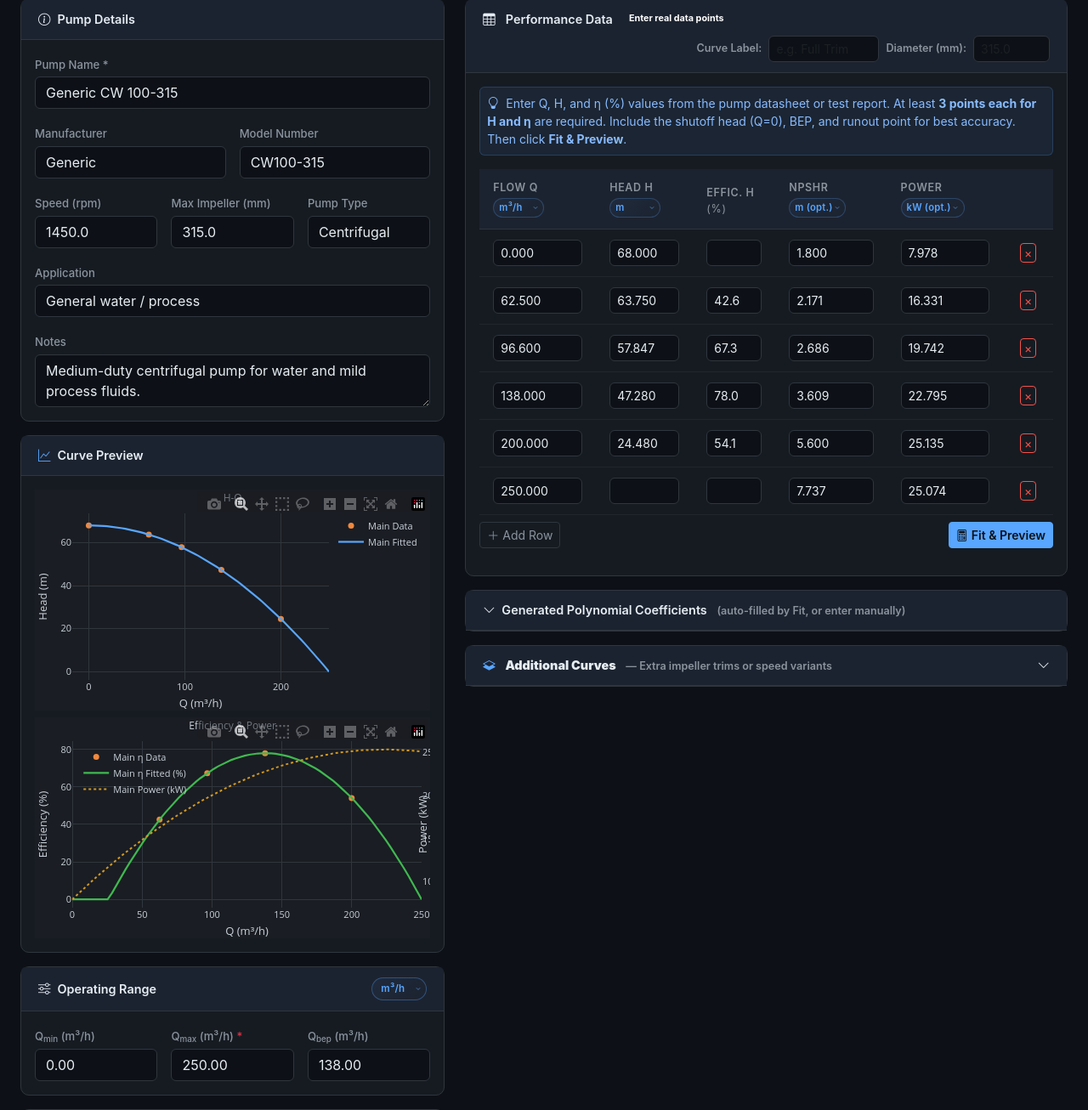
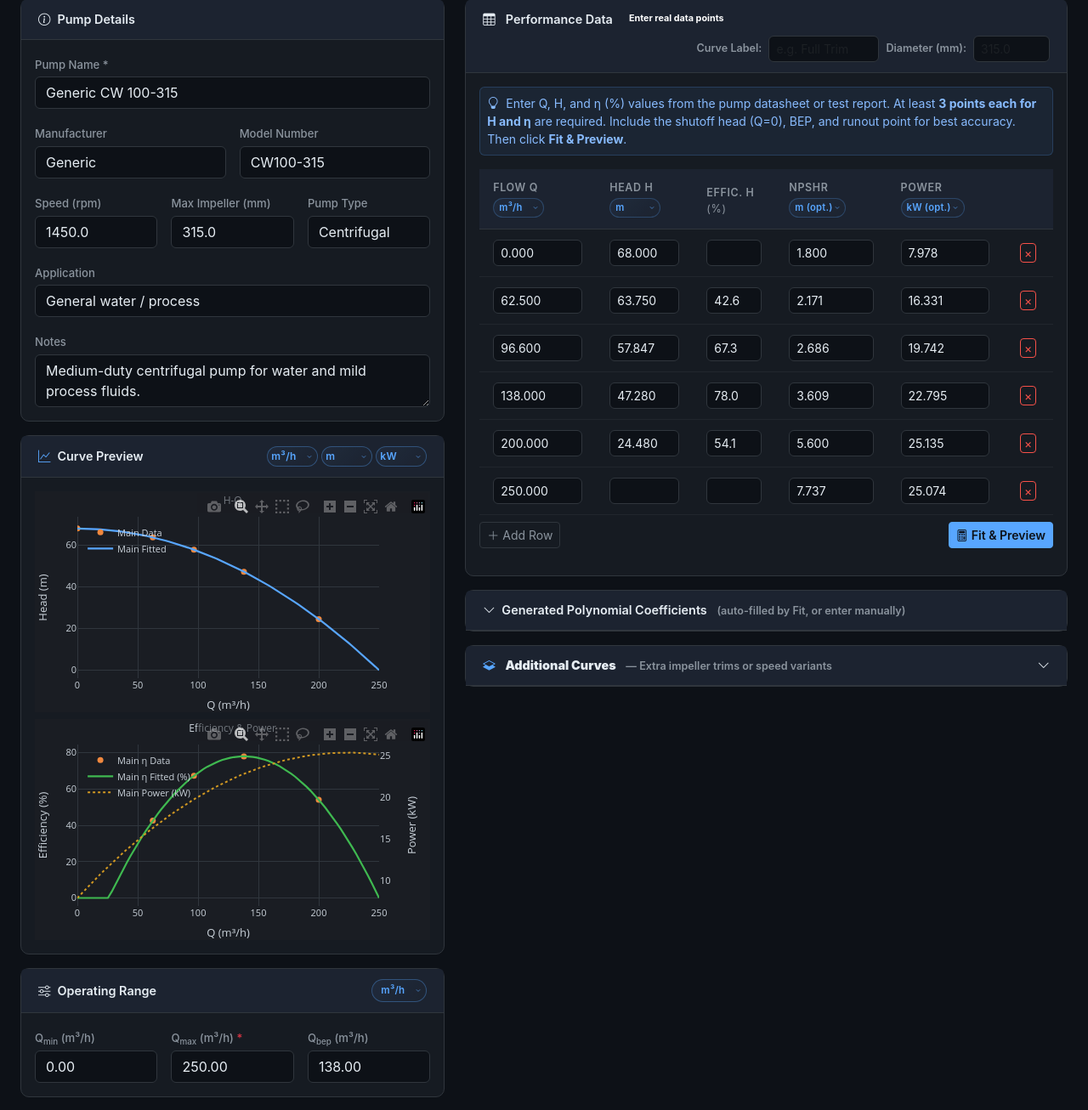
Before and after one commit to nevermabvuu/PumpMasterPro, a Flask app: page /pump-data/edit/6 in a window 1280 px wide. Shown: the part 159-1465 px from the top of the page at 85% size. Run offline with Flask 3, Linux system fonts and the light colour scheme; some libraries are stand-ins or nearby versions.

Commit message:
Curve view- set graphs to same width and scale

```diff
--- a/Pump-Master-Pro/pump-app/static/js/pump_form.js
+++ b/Pump-Master-Pro/pump-app/static/js/pump_form.js
@@ -209,9 +209,21 @@ function initUnitSelectors() {
         recalcAllPowerRows();
       }
 
+      // After unit change, sync the preview dropdowns to match the new units
+      if (type === 'q') {
+        const previewSelect = document.getElementById('preview-unit-q');
+        if (previewSelect) previewSelect.value = toUnit;
+      } else if (type === 'h') {
+        const previewSelect = document.getElementById('preview-unit-h');
+        if (previewSelect) previewSelect.value = toUnit;
+      } else if (type === 'pow') {
+        const previewSelect = document.getElementById('preview-unit-pow');
+        if (previewSelect) previewSelect.value = toUnit;
+      }
+
       const previewEl = document.getElementById('curvePreview');
       if (previewEl && previewEl.style.display !== 'none' && lastFitResults) {
-        const { q_h: q_h_raw, q_eta: q_eta_raw } = getTableData('perfTable', false);
+        const { q_h: q_h_raw, q_eta: q_eta_raw } = getTableData('perfTable', true);
         buildPreviewCharts(lastFitResults, q_h_raw, q_eta_raw);
       }
 
@@ -222,6 +234,18 @@ function initUnitSelectors() {
 
   initOpRegionUnits();
   initPowerAutoCalc();
+  initPreviewUnitSelectors();
+}
+
+function initPreviewUnitSelectors() {
+  ['q', 'h', 'pow'].forEach(type => {
+    const el = document.getElementById(`preview-unit-${type}`);
+    if (el) {
+      el.addEventListener('change', () => {
+        refreshMainPreview();
+      });
+    }
+  });
 }
 
 /* ── Serialize current unit preferences to the hidden form field ────────── */
@@ -415,7 +439,7 @@ async function fitAndPreview() {
     // Build preview charts
     previewEl.style.display = 'block';
 
-    const { q_h: q_h_raw, q_eta: q_eta_raw } = getTableData('perfTable', false);
+    const { q_h: q_h_raw, q_eta: q_eta_raw } = getTableData('perfTable', true);
     buildPreviewCharts(d, q_h_raw, q_eta_raw);
 
     // Refresh coefficient display
@@ -438,10 +462,10 @@ function showStatus(type, msg) {
   el.textContent = msg;
 }
 
-function buildPreviewCharts(d, q_h_raw, q_eta_raw) {
-  const unitQ = document.getElementById('unit-q')?.value || 'm3h';
-  const unitH = document.getElementById('unit-h')?.value || 'm';
-  const unitPow = document.getElementById('unit-pow')?.value || 'kw';
+function buildPreviewCharts(d, q_h_si, q_eta_si) {
+  const unitQ = document.getElementById('preview-unit-q')?.value || document.getElementById('unit-q')?.value || 'm3h';
+  const unitH = document.getElementById('preview-unit-h')?.value || document.getElementById('unit-h')?.value || 'm';
+  const unitPow = document.getElementById('preview-unit-pow')?.value || document.getElementById('unit-pow')?.value || 'kw';
 
   const labelQ = getUnitLabel('q', unitQ);
   const labelH = getUnitLabel('h', unitH);
@@ -452,6 +476,21 @@ function buildPreviewCharts(d, q_h_raw, q_eta_raw) {
 
   const evalP = (coeffs, q) => coeffs.reduce((s, c, i) => s + c * Math.pow(q, i), 0);
   const clamp = (v, lo, hi) => Math.max(lo, Math.min(hi, v));
+
+  // Determine overall maximum Q in SI units to align X-axes of both graphs
+  let maxQ_SI = 100;
+  if (d && d.q_max) {
+    maxQ_SI = d.q_max;
+  }
+  extraCurves.forEach(ec => {
+    if (ec.fitted && ec.coeffs && ec.coeffs.q_max) {
+      if (ec.coeffs.q_max > maxQ_SI) {
+        maxQ_SI = ec.coeffs.q_max;
+      }
+    }
+  });
+
+  const maxQ_display = maxQ_SI * CONVERSIONS.q[unitQ];
 
   // 1. Add main curve traces if main curve fit 'd' exists
   if (d) {
@@ -470,16 +509,29 @@ function buildPreviewCharts(d, q_h_raw, q_eta_raw) {
     const H_selected     = H.map(h => h * CONVERSIONS.h[unitH]);
     const pow_selected   = pow.map(p => p * CONVERSIONS.pow[unitPow]);
 
-    if (q_h_raw && q_h_raw.length) {
-      hqTraces.push({ x: q_h_raw.map(r=>r[0]), y: q_h_raw.map(r=>r[1]), mode:'markers', name:'Main Data', marker:{color:'#f0883e',size:7} });
+    if (q_h_si && q_h_si.length) {
+      hqTraces.push({
+        x: q_h_si.map(r => r[0] * CONVERSIONS.q[unitQ]),
+        y: q_h_si.map(r => r[1] * CONVERSIONS.h[unitH]),
+        mode: 'markers',
+        name: 'Main Data',
+        marker: { color: '#f0883e', size: 7 }
+      });
     }
-    hqTraces.push({ x: q_arr_selected, y: H_selected, mode:'lines', name:'Main Fitted', line:{color:'#58a6ff',width:2.2} });
+    hqTraces.push({ x: q_arr_selected, y: H_selected, mode: 'lines', name: 'Main Fitted', line: { color: '#58a6ff', width: 2.2 } });
 
-    if (q_eta_raw && q_eta_raw.length) {
-      etaTraces.push({ x: q_eta_raw.map(r=>r[0]), y: q_eta_raw.map(r=>r[1]), mode:'markers', name:'Main η Data', marker:{color:'#f0883e',size:7}, yaxis:'y' });
+    if (q_eta_si && q_eta_si.length) {
+      etaTraces.push({
+        x: q_eta_si.map(r => r[0] * CONVERSIONS.q[unitQ]),
+        y: q_eta_si.map(r => r[1]), // eta is %
+        mode: 'markers',
+        name: 'Main η Data',
+        marker: { color: '#f0883e', size: 7 },
+        yaxis: 'y'
+      });
     }
-    etaTraces.push({ x: q_arr_selected, y: eta, mode:'lines', name:'Main η Fitted (%)', line:{color:'#3fb950',width:2.2}, yaxis:'y' });
-    etaTraces.push({ x: q_arr_selected, y: pow_selected, mode:'lines', name:`Main Power (${labelPow})`, line:{color:'#d29922',width:2,dash:'dot'}, yaxis:'y2' });
+    etaTraces.push({ x: q_arr_selected, y: eta, mode: 'lines', name: 'Main η Fitted (%)', line: { color: '#3fb950', width: 2.2 }, yaxis: 'y' });
+    etaTraces.push({ x: q_arr_selected, y: pow_selected, mode: 'lines', name: `Main Power (${labelPow})`, line: { color: '#d29922', width: 2, dash: 'dot' }, yaxis: 'y2' });
   }
 
   // 2. Add extra curves traces if fitted
@@ -530,22 +582,28 @@ function buildPreviewCharts(d, q_h_raw, q_eta_raw) {
     });
   });
 
+  // Shared margins to guarantee exact alignment of Plotly plotting areas
+  const SHARED_MARGINS = { l: 50, r: 60, t: 30, b: 40 };
+
   // H-Q chart
   Plotly.react('previewHQ', hqTraces, {
     ...FORM_LAYOUT,
     title:{text:'H-Q',font:{size:12}},
-    xaxis:{...FORM_LAYOUT.xaxis,title:`Q (${labelQ})`},
-    yaxis:{...FORM_LAYOUT.yaxis,title:`Head (${labelH})`}
+    xaxis:{...FORM_LAYOUT.xaxis,title:`Q (${labelQ})`,range:[0, maxQ_display]},
+    yaxis:{...FORM_LAYOUT.yaxis,title:`Head (${labelH})`},
+    legend:{x:0.02,y:0.98,bgcolor:'rgba(0,0,0,0)'},
+    margin: SHARED_MARGINS
   }, { responsive: true });
 
   // Efficiency + Power chart
   Plotly.react('previewEta', etaTraces, {
     ...FORM_LAYOUT,
     title:{text:'Efficiency & Power',font:{size:12}},
-    xaxis:{...FORM_LAYOUT.xaxis,title:`Q (${labelQ})`},
+    xaxis:{...FORM_LAYOUT.xaxis,title:`Q (${labelQ})`,range:[0, maxQ_display]},
     yaxis:{...FORM_LAYOUT.yaxis,title:'Efficiency (%)'},
     yaxis2:{...FORM_LAYOUT.yaxis,title:`Power (${labelPow})`,overlaying:'y',side:'right',showgrid:false},
     legend:{x:0.02,y:0.98,bgcolor:'rgba(0,0,0,0)'},
+    margin: SHARED_MARGINS
   }, { responsive: true });
 }
 
@@ -883,7 +941,7 @@ async function fitExtraCurve(curveId) {
 function refreshMainPreview() {
   const previewEl = document.getElementById('curvePreview');
   if (previewEl && previewEl.style.display !== 'none') {
-    const { q_h: q_h_raw, q_eta: q_eta_raw } = getTableData('perfTable', false);
+    const { q_h: q_h_raw, q_eta: q_eta_raw } = getTableData('perfTable', true);
     buildPreviewCharts(lastFitResults, q_h_raw, q_eta_raw);
   }
 }
--- a/Pump-Master-Pro/pump-app/templates/pump_form.html
+++ b/Pump-Master-Pro/pump-app/templates/pump_form.html
@@ -70,8 +70,24 @@
     <!-- Preview charts inside LHS Column 1 -->
     <div id="curvePreview" style="display:none" class="mb-3">
       <div class="card card-dark">
-        <div class="card-header card-header-dark">
-          <i class="bi bi-graph-up me-2 text-accent"></i>Curve Preview
+        <div class="card-header card-header-dark d-flex align-items-center gap-2 flex-wrap">
+          <span><i class="bi bi-graph-up me-2 text-accent"></i>Curve Preview</span>
+          <div class="ms-auto d-flex align-items-center gap-1">
+            <select class="header-unit-select" id="preview-unit-q" style="margin-top:0; font-size: 0.75rem; padding: 2px 4px;">
+              <option value="m3h">m³/h</option>
+              <option value="ls">L/s</option>
+              <option value="gpm">gpm</option>
+              <option value="lmin">L/min</option>
+            </select>
+            <select class="header-unit-select" id="preview-unit-h" style="margin-top:0; font-size: 0.75rem; padding: 2px 4px;">
+              <option value="m">m</option>
+              <option value="ft">ft</option>
+            </select>
+            <select class="header-unit-select" id="preview-unit-pow" style="margin-top:0; font-size: 0.75rem; padding: 2px 4px;">
+              <option value="kw">kW</option>
+              <option value="hp">hp</option>
+            </select>
+          </div>
         </div>
         <div class="card-body">
           <div class="row g-2">
@@ -414,8 +430,17 @@
     (function() {
       const pumpData = JSON.parse(initEl.dataset.toJson);
       lastFitResults = pumpData;
+
+      // Sync preview unit selectors to match table units on load
+      const previewQ = document.getElementById('preview-unit-q');
+      const previewH = document.getElementById('preview-unit-h');
+      const previewPow = document.getElementById('preview-unit-pow');
+      if (previewQ) previewQ.value = document.getElementById('unit-q')?.value || 'm3h';
+      if (previewH) previewH.value = document.getElementById('unit-h')?.value || 'm';
+      if (previewPow) previewPow.value = document.getElementById('unit-pow')?.value || 'kw';
+
       document.getElementById('curvePreview').style.display = 'block';
-      const { q_h, q_eta } = getTableData('perfTable', false);
+      const { q_h, q_eta } = getTableData('perfTable', true);
       buildPreviewCharts(pumpData, q_h, q_eta);
     })();
   } else {
```
